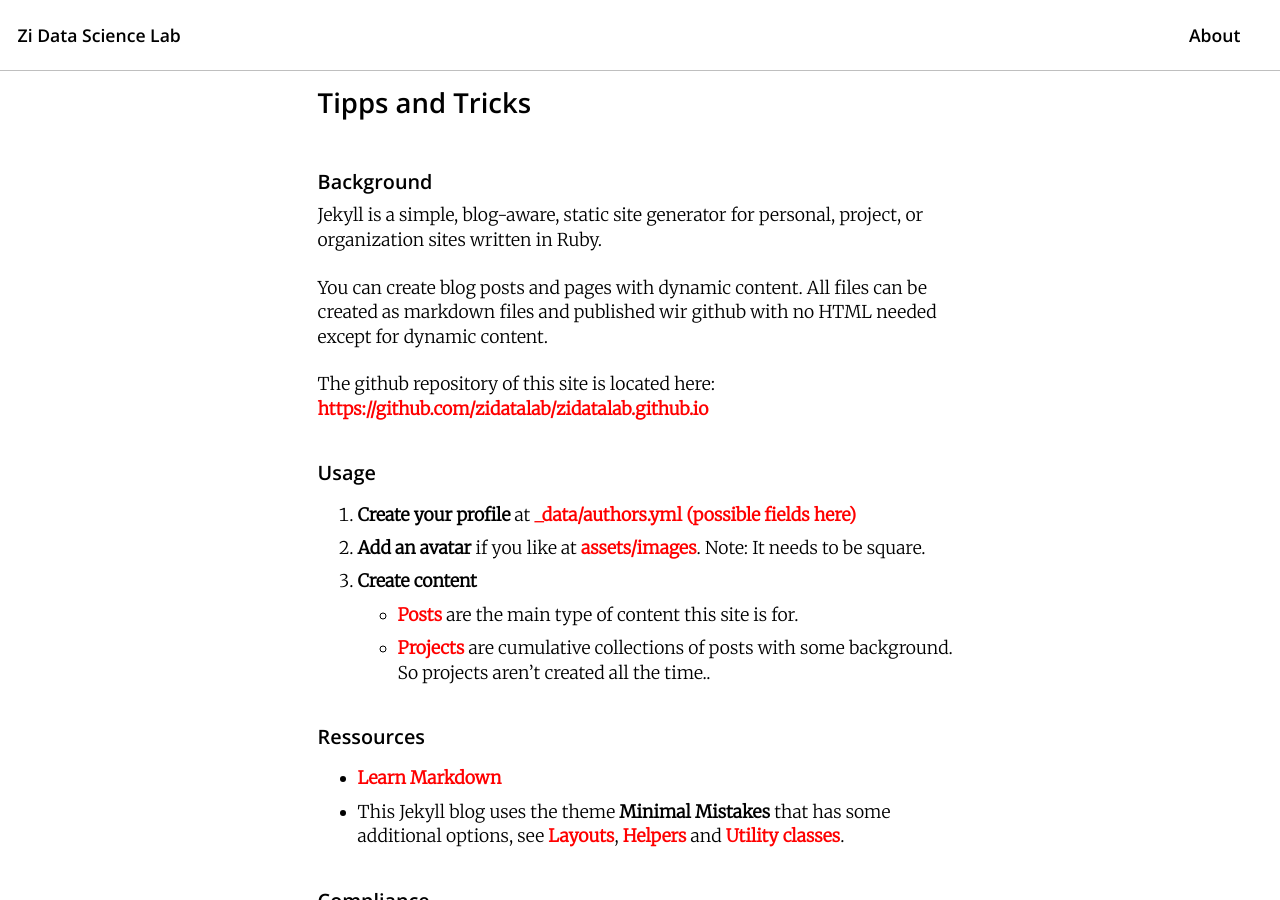
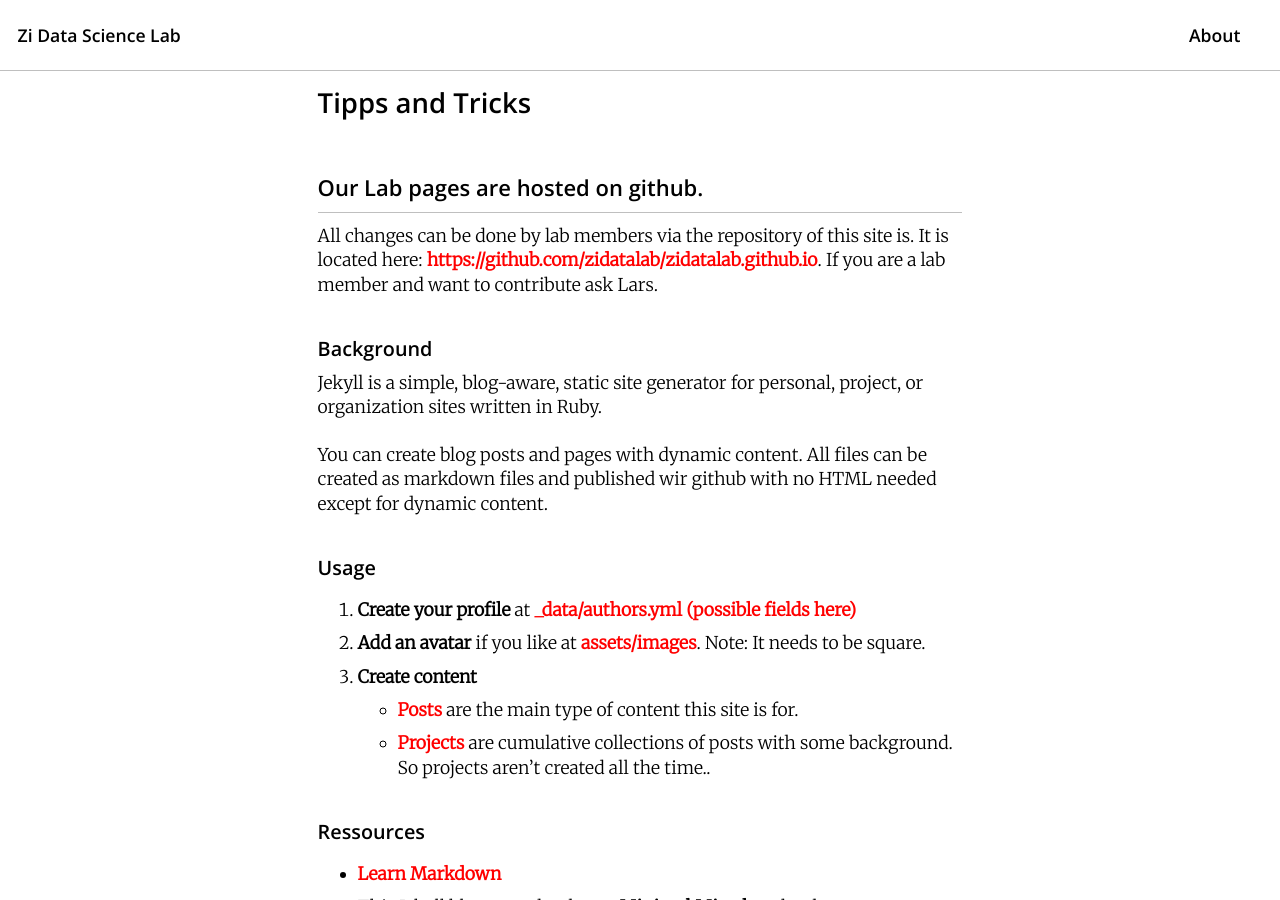
Before and after one commit to zidatalab/zidatalab.github.io, a Jekyll site: the page built from _pages/Internal.md, in a window 1280 px wide and 900 px high. Built offline with Jekyll 4.4.1, drawn with Linux system fonts in a browser that asks for light colours; cached includes are drawn as plain includes; nearby versions of some CDN libraries.

Commit message:
Update Internal.md

```diff
--- a/_pages/Internal.md
+++ b/_pages/Internal.md
@@ -5,13 +5,15 @@ hidden: true
 permalink: /tippsandtricks/
 ---
 
+## Our Lab pages are hosted on github.
+
+All changes can be done by lab members via the repository of this site is. It is located here: [https://github.com/zidatalab/zidatalab.github.io](https://github.com/zidatalab/zidatalab.github.io). If you are a lab member and want to contribute ask Lars.
+
 ### Background
 
 Jekyll is a simple, blog-aware, static site generator for personal, project, or organization sites written in Ruby.
 
 You can create blog posts and pages with dynamic content. All files can be created as markdown files and published wir github with no HTML needed except for dynamic content.
-
-The github repository of this site is located here: [https://github.com/zidatalab/zidatalab.github.io](https://github.com/zidatalab/zidatalab.github.io)
 
 ### Usage
 
```
